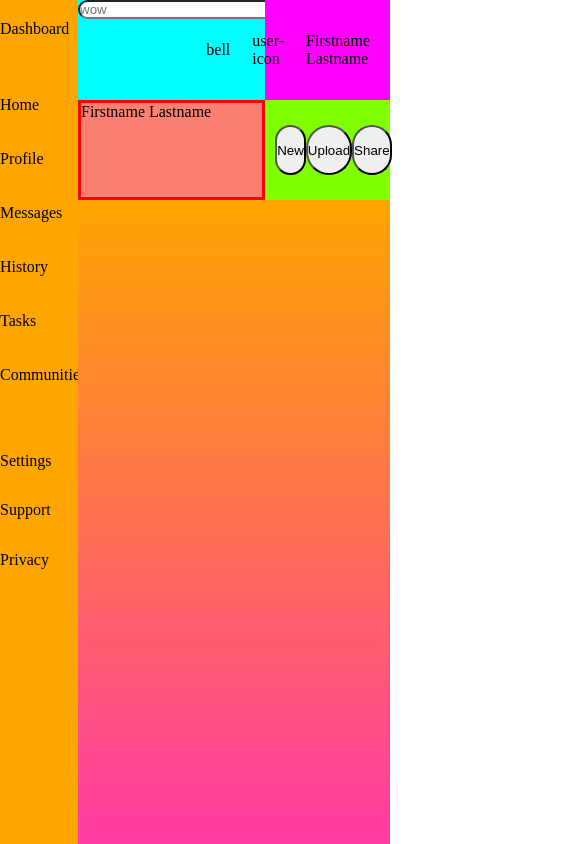
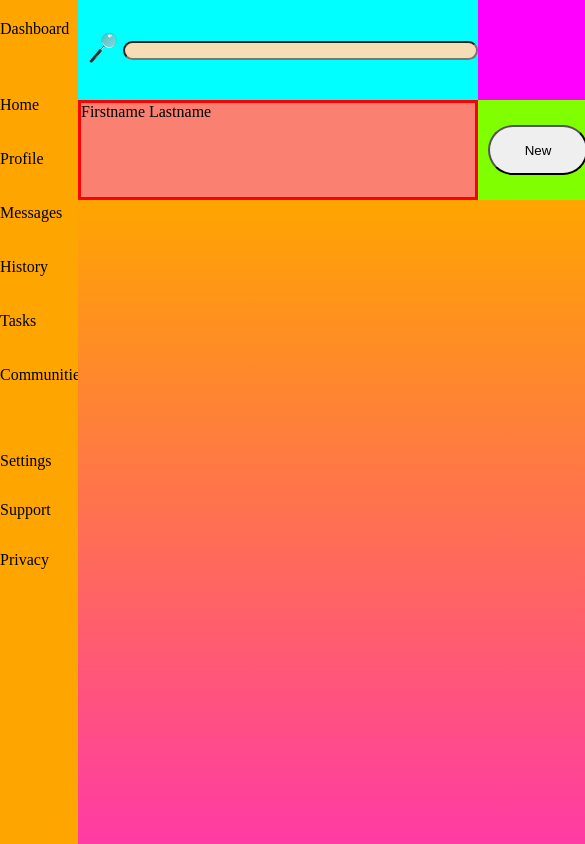
Before and after one commit to JHokum/Admin-Dashboard, a plain HTML site: page index.html in a window 390 px wide. Shown: the top 844 px of the page, 585 px wide, since content can reach past the window. Drawn offline with Linux system fonts and the light colour scheme.

Commit message:
User Responsive Formatting Minimums set to maintain format of page

```diff
--- a/index.html
+++ b/index.html
@@ -31,10 +31,10 @@
 
             <div class="topleft">
                 <div class="icon">
-                    <!-- <img src="deelight-Magnifying-Glass-transparent-square.svg" alt="magnifier"> -->
+                    <img src="deelight-Magnifying-Glass-transparent-square.svg" alt="magnifier">
                 </div>
                 <form action="https://google.com" method="get">
-                    <input type="text" placeholder="wow">
+                    <input type="text" >
                 </form>
             </div>
             <div class="topright">
--- a/style.css
+++ b/style.css
@@ -4,15 +4,18 @@
 }
 html{
     min-height: 100%;
+    min-width: 100%;
 }
 body{
     min-height: 100%;
+    min-width: 100%;
 }
 
 .container{
     display: grid;
     min-height: 100%;
-    grid-template-columns: 20% 80%;
+    min-width: 100%;
+    grid-template-columns: 20% max(800px, 80%);
     grid-template-rows: min(200px) min(1000px)
 }
 
@@ -40,12 +43,18 @@ body{
     background-color: yellow;
     display: grid;
     grid-template-rows: 50% 50%;
-    grid-template-columns:60% 40%
+    grid-template-columns:max(400px,50%) max(400px, 50%)
 }
 /* user */
 .topleft{
+    display: flex;
+    align-items: center;
+
     background-color: aqua;
     grid-row: 1/2;
+    padding-left: 10px;
+    gap: 5px;
+
 }
 .topright{
     background-color: magenta;
@@ -78,13 +87,19 @@ img{
     width: 30px;
 }
 
+form{
+
+    width: 90%;
+}
 input{
     border-radius: 10px;
-    width:clamp(200px, 50%, 600px);
+    width:100%;
+    background-color: wheat;
 }
 
 
 
 .content{
     background: linear-gradient(orange, magenta);
+    grid-column: 2/3;
 }
```
